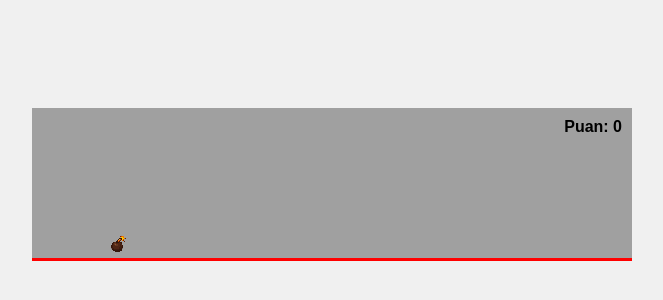
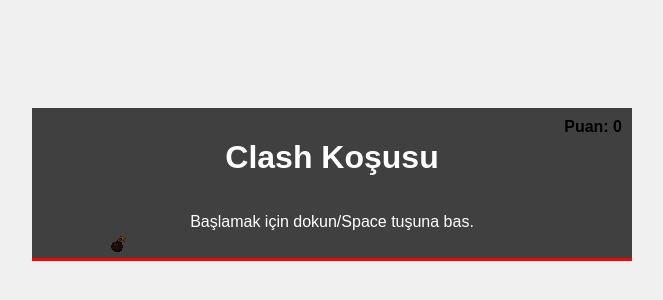
Before and after one commit to arapcaogreniyorum/cocversion-dino, a plain HTML site: page index.html in a window 1280 px wide. Shown: the part 216-516 px from the top of the page, without its empty margins (308-971 px from the left). Drawn offline with Linux system fonts and the light colour scheme.

Commit message:
Update index.html

```diff
--- a/index.html
+++ b/index.html
@@ -10,6 +10,12 @@
     <div id="game-container">
         <div id="barbarian"></div>
         <div id="score">Puan: 0</div>
+
+        <div id="start-screen">
+            <h1>Clash Koşusu</h1>
+            <p id="message">Başlamak için dokun/Space tuşuna bas.</p>
+        </div>
+
     </div>
     <script src="script.js"></script>
 </body>
```
